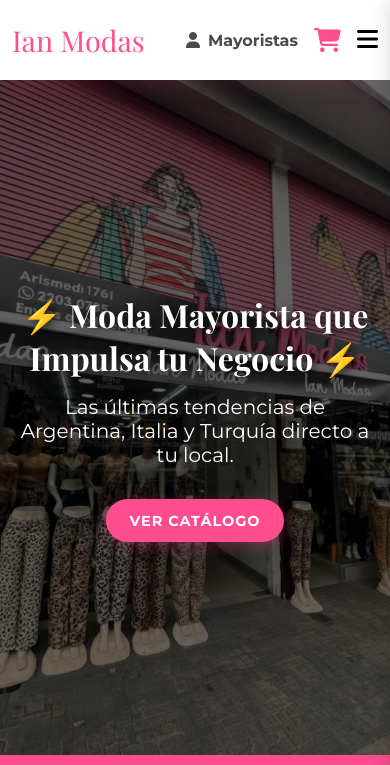
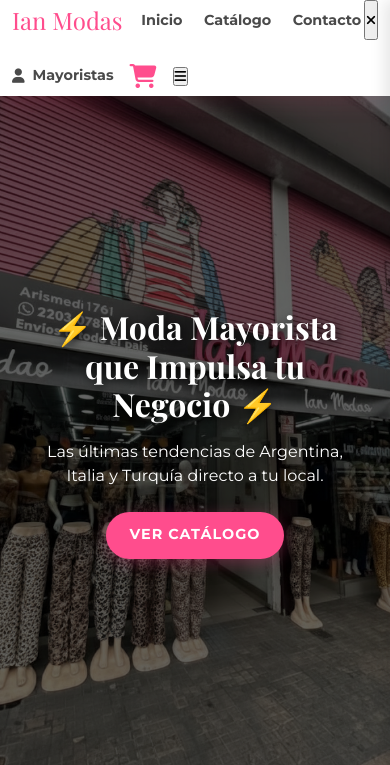
Before and after one commit to itzmatidbz-bot/ianmodas, a plain HTML site: page index.html in a window 390 px wide. Shown: the top 765 px of the page. Drawn offline with nearby package versions, Linux system fonts and the light colour scheme.

Commit message:
Tu mensaje de confirmación

```diff
--- a/css/styles.css
+++ b/css/styles.css
@@ -19,19 +19,24 @@
 
 /* --- Reseteo y Base --- */
 * { margin: 0; padding: 0; box-sizing: border-box; }
-html { scroll-behavior: smooth; }
+html {
+    scroll-behavior: smooth;
+    font-size: 16px;
+}
 body {
     font-family: var(--font-body);
     color: var(--text-color);
     background-color: var(--bg-color);
     width: 100%;
     overflow-x: hidden;
+    min-height: 100vh;
+    line-height: 1.5;
 }
 .container {
     width: 100%;
     max-width: 1200px;
     margin: 0 auto;
-    padding: 0 1.5rem;
+    padding: 0 clamp(1rem, 3vw, 1.5rem);
 }
 .btn {
     display: inline-block;
@@ -57,32 +62,101 @@
 .section-title { font-family: var(--font-heading); font-size: 2.5rem; text-align: center; margin-bottom: 3rem; text-transform: uppercase; }
 
 /* --- Header --- */
-.header { background-color: var(--bg-color); box-shadow: var(--shadow); position: sticky; top: 0; z-index: 1000; }
-.nav { height: 5rem; display: flex; justify-content: space-between; align-items: center; }
-.nav__logo { font-family: var(--font-heading); font-size: 2rem; text-decoration: none; color: var(--primary-color); }
-.nav__menu { display: flex; }
-.nav__list { display: flex; list-style: none; gap: 2rem; }
-.nav__link { text-decoration: none; color: var(--text-color); font-weight: 700; transition: color 0.3s ease; }
+.header {
+    background-color: var(--bg-color);
+    box-shadow: var(--shadow);
+    position: sticky;
+    top: 0;
+    z-index: 1000;
+    width: 100%;
+}
+.nav {
+    height: auto;
+    padding: 1rem 0;
+    display: flex;
+    flex-wrap: wrap;
+    justify-content: space-between;
+    align-items: center;
+    gap: 1rem;
+}
+.nav__logo {
+    font-family: var(--font-heading);
+    font-size: clamp(1.5rem, 3vw, 2rem);
+    text-decoration: none;
+    color: var(--primary-color);
+}
+.nav__menu {
+    display: flex;
+    flex-grow: 1;
+    justify-content: center;
+}
+.nav__list {
+    display: flex;
+    flex-wrap: wrap;
+    justify-content: center;
+    list-style: none;
+    gap: clamp(1rem, 2vw, 2rem);
+}
+.nav__link {
+    text-decoration: none;
+    color: var(--text-color);
+    font-weight: 700;
+    transition: color 0.3s ease;
+    font-size: clamp(0.9rem, 1vw, 1rem);
+}
 .nav__link:hover { color: var(--accent-color); }
-.nav__actions { display: flex; align-items: center; gap: 1rem; }
-.user-link { display: flex; align-items: center; gap: 0.5rem; }
-.nav__toggle, .nav__close { display: none; font-size: 1.5rem; cursor: pointer; background: none; border: none; }
+.nav__actions {
+    display: flex;
+    align-items: center;
+    gap: clamp(0.5rem, 1vw, 1rem);
+}
+.user-link {
+    display: flex;
+    align-items: center;
+    gap: 0.5rem;
+}
 
 /* --- Hero --- */
 .hero {
-    height: 80vh;
+    min-height: 80vh;
     display: flex;
     align-items: center;
     justify-content: center;
     text-align: center;
     color: white;
     position: relative;
-    background: url('../fachada.webp') center/cover no-repeat; /* Placeholder, reemplazar con imagen real */
+    background: url('../fachada.webp') center/cover no-repeat;
+    padding: 2rem 1rem;
 }
-.hero__overlay { position: absolute; top: 0; left: 0; width: 100%; height: 100%; background: rgba(0,0,0,0.6); }
-.hero__content { position: relative; z-index: 2; }
-.hero__title { font-family: var(--font-heading); font-size: 4rem; margin-bottom: 1rem; text-shadow: 2px 2px 8px rgba(0,0,0,0.7); }
-.hero__subtitle { font-size: 1.25rem; margin-bottom: 2rem; }
+.hero__overlay {
+    position: absolute;
+    top: 0;
+    left: 0;
+    width: 100%;
+    height: 100%;
+    background: rgba(0,0,0,0.6);
+}
+.hero__content {
+    position: relative;
+    z-index: 2;
+    max-width: 800px;
+    margin: 0 auto;
+    padding: 1rem;
+}
+.hero__title {
+    font-family: var(--font-heading);
+    font-size: clamp(2rem, 6vw, 4rem);
+    margin-bottom: clamp(1rem, 3vw, 2rem);
+    text-shadow: 2px 2px 8px rgba(0,0,0,0.7);
+    line-height: 1.2;
+}
+.hero__subtitle {
+    font-size: clamp(1rem, 2vw, 1.25rem);
+    margin-bottom: clamp(1.5rem, 4vw, 2rem);
+    max-width: 600px;
+    margin-left: auto;
+    margin-right: auto;
+}
 
 /* --- Info Bar --- */
 .info-bar { background-color: var(--primary-color); color: white; padding: 1rem 0; }
@@ -95,7 +169,12 @@
 .filter-group { display: flex; flex-direction: column; gap: 0.5rem; }
 .filter-group label { font-weight: 700; }
 .filter-group select { padding: 0.5rem; border-radius: var(--radius); border: 2px solid var(--secondary-color); font-size: 1rem; }
-.product-grid { display: grid; grid-template-columns: repeat(auto-fit, minmax(280px, 1fr)); gap: 2rem; }
+.product-grid {
+    display: grid;
+    grid-template-columns: repeat(auto-fit, minmax(min(280px, 100%), 1fr));
+    gap: clamp(1rem, 3vw, 2rem);
+    width: 100%;
+}
 .product-card { background-color: var(--bg-color); border-radius: var(--radius); box-shadow: var(--shadow); overflow: hidden; transition: var(--transition); }
 .product-card:hover { transform: translateY(-5px); }
 .product-card__image { width: 100%; height: 350px; object-fit: cover; }
@@ -215,38 +294,24 @@
 
 /* --- Responsive --- */
 @media (max-width: 768px) {
-    .container { padding: 0 1rem; }
-    .nav__menu {
-        display: none;
-        position: fixed;
-        top: 0;
-        right: -100%;
-        width: 80%;
-        height: 100vh;
-        background: var(--bg-color);
-        flex-direction: column;
-        padding-top: 5rem;
-        box-shadow: var(--shadow);
-        transition: right 0.4s ease-in-out;
-        z-index: 1000;
+    .container {
+        padding: 0 1rem;
     }
-    .nav__menu.active { right: 0; }
+    .nav {
+        padding: 0.75rem 0;
+    }
     .nav__list {
-        flex-direction: column;
-        text-align: center;
-        gap: 1.5rem;
+        width: 100%;
+        justify-content: space-around;
+        padding: 0.5rem 0;
     }
-    .nav__toggle, .nav__close { display: block; }
-    .nav__close {
-        position: absolute;
-        top: 1.5rem;
-        right: 1.5rem;
-        font-size: 1.8rem;
-        color: var(--primary-color);
+    .contact__content {
+        grid-template-columns: 1fr;
     }
-    .hero__title { font-size: 2.5rem; }
-    .contact__content { grid-template-columns: 1fr; }
-    .nav__logo { font-size: 1.8rem; }
+    .btn {
+        padding: 0.8rem 1.5rem;
+        font-size: 0.9rem;
+    }
 }
 
 @media (max-width: 480px) {
```
